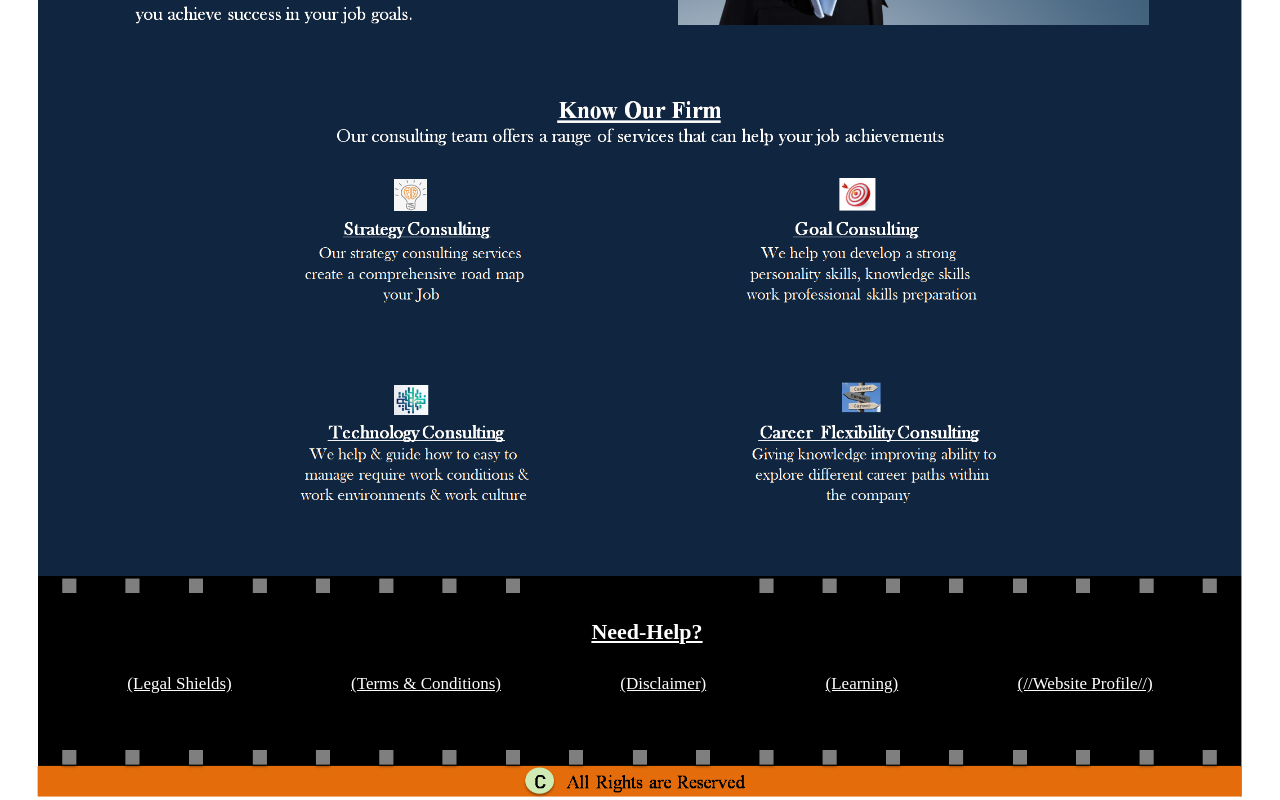
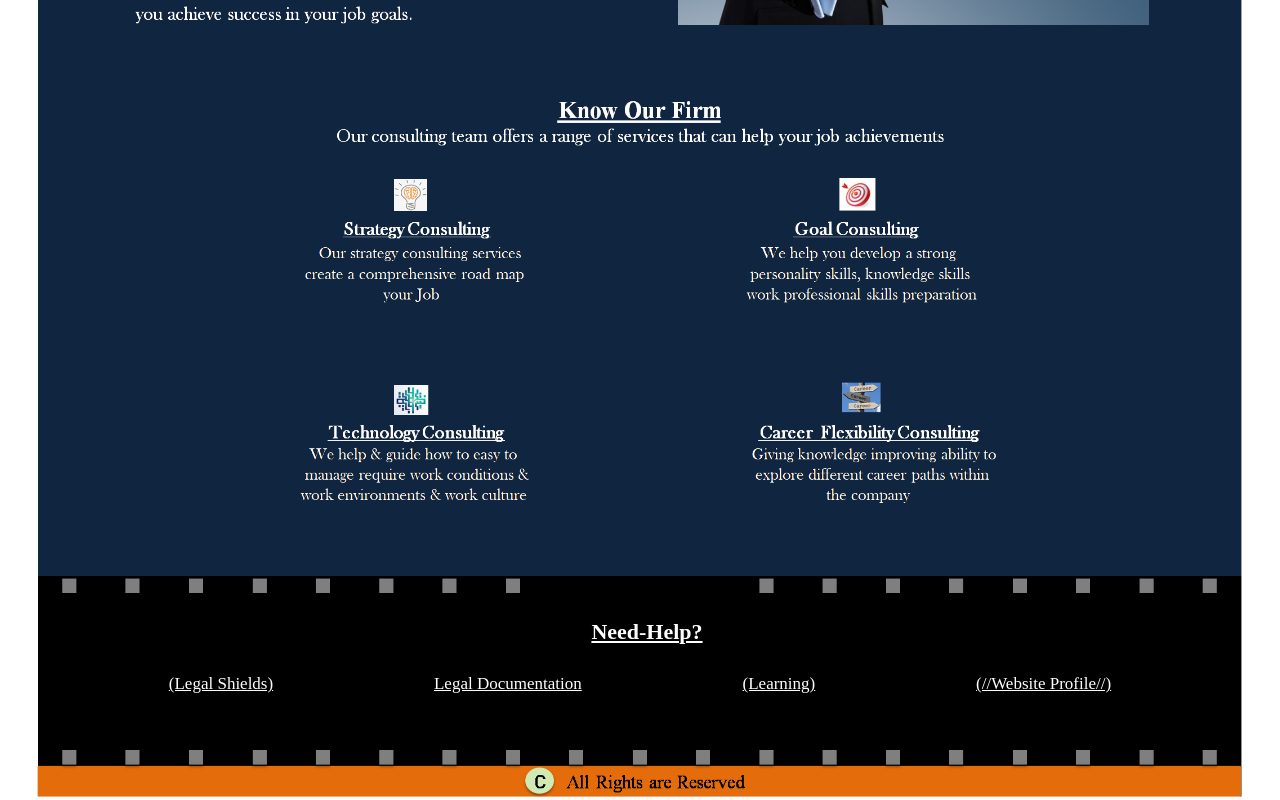
Before and after one commit to atsquantumrecruitmentservices-hub/atsquantumrecruitmentservices, a plain HTML site: page index.html in a window 1280 px wide. Shown: the part 443-1243 px from the top of the page. Drawn offline with Linux system fonts and the light colour scheme.

Commit message:
Update index.html

```diff
--- a/index.html
+++ b/index.html
@@ -18,7 +18,6 @@
     <a href="./Hiring/">Hiring</a>
     <a href="./Resumes/">Resumes</a>
     <a href="./Application Form/">Application Form</a>
-    <a href="./Legal Documentation/">Legal Documentation</a>
   </div>
 <hr span style="color: rgb(255, 255, 255)">
 </div>
@@ -27,8 +26,7 @@
 <center><h1>Need-Help?</h1></center>
 <center><div class="box2">
    <a href="./Legal-Shields/">(Legal Shields)</a>
-   <a href="./Terms-&-Conditions/">(Terms & Conditions)</a>
-   <a href="./Disclaimer/">(Disclaimer)</a>
+   <a href="./Legal Documentation/">Legal Documentation</a>
    <a href="./Learning/">(Learning)</a>
    <a href="./Website Profile/">(//Website Profile//)</a>
 </div></center>
```
